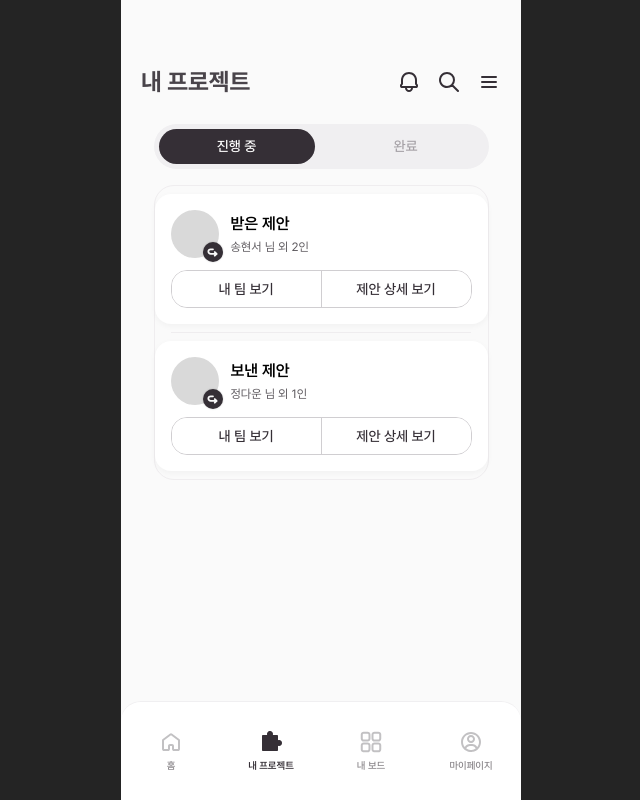
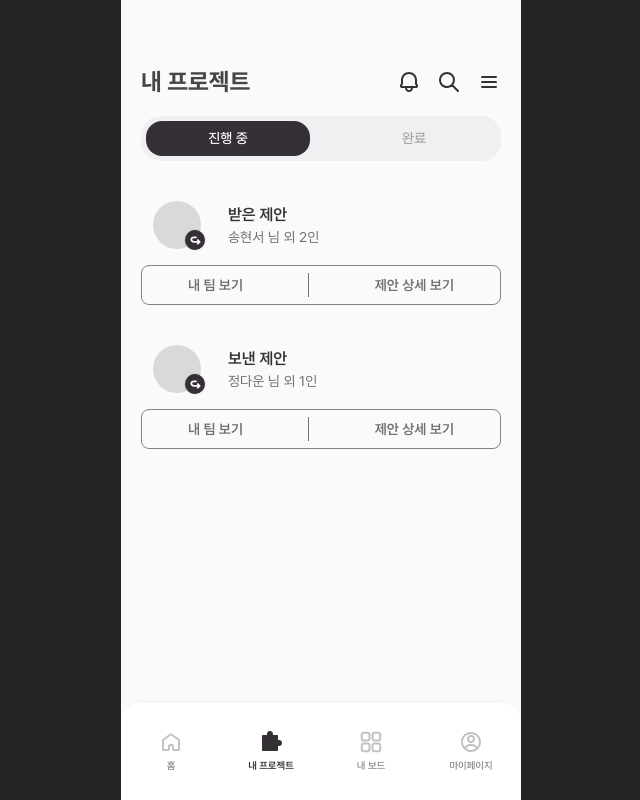
Before and after one commit to sho0814/assemblock-fe, a React (Vite) app: page /Project in a window 1280 px wide. Shown: the whole page, without its empty margins (319-959 px from the left). Built offline with nearby package versions, Linux system fonts and the light colour scheme.

Commit message:
style: 내 프로젝트 페이지 UI 정비 및 Progress 컴포넌트 스타일 수정

```diff
--- a/src/components/project/project/ProjectTabBar.tsx
+++ b/src/components/project/project/ProjectTabBar.tsx
@@ -8,24 +8,22 @@ interface Props {
 }
 
 const Container = styled.div`
-  display: flex;
-  justify-content: space-between;
+  display: inline-flex;
+  justify-content: center;
   align-items: center;
+  gap: 11px;
 
+  width: 100%;
   padding: 5px;
-  width: 335px;
-  height: 45px;
-  background-color: #f0eff1;
-  border-radius: 40px;
 
-  margin: 8px auto 16px;
+  background: var(--GrayScale-GR10, #f0eff1);
+  border-radius: 20px;
 `;
-
 const Tab = styled.button<{ active: boolean }>`
-  width: 156px;
+  width: 100%;
   height: 35px;
   border: none;
-  border-radius: 40px;
+  border-radius: 16px;
   background-color: ${({ active }) => (active ? "#352F36" : "transparent")};
   color: ${({ active }) => (active ? "#FFFFFF" : "#A5A1A6")};
   font-size: 14px;
@@ -35,7 +33,7 @@ const Tab = styled.button<{ active: boolean }>`
   transition: all 0.2s ease;
 
   &:not(:last-child) {
-    margin-right: 11px;
+    margin-right: 11px; /* 오른쪽 탭과의 간격 */
   }
 
   &:hover {
--- a/src/components/project/project/ProposalItem.tsx
+++ b/src/components/project/project/ProposalItem.tsx
@@ -18,11 +18,6 @@ const Item = styled.li`
   display: flex;
   flex-direction: column;
   align-items: flex-start;
-
-  padding: 16px;
-  border-radius: 16px;
-  background: #ffffff;
-  box-shadow: 0 2px 6px rgba(0, 0, 0, 0.04);
 `;
 
 const TopRow = styled.div`
@@ -34,8 +29,10 @@ const TopRow = styled.div`
 
 const Left = styled.div`
   display: flex;
-  gap: 12px;
+  gap: 27px;
   align-items: center;
+
+  margin-left: 12px;
 `;
 
 const AvatarWrap = styled.div`
@@ -54,7 +51,7 @@ const Avatar = styled.div<{ src?: string }>`
 const Badge = styled.div`
   position: absolute;
   right: -4px;
-  bottom: -4px;
+  bottom: -1px;
   width: 20px;
   height: 20px;
   border-radius: 50%;
@@ -79,42 +76,68 @@ const TextWrap = styled.div`
 `;
 
 const Title = styled.div`
+  color: var(--Primary-BK, #352f36);
   font-size: 16px;
+  font-family: Pretendard;
   font-weight: 600;
-  color: #000;
+  line-height: 24px;
+  word-wrap: break-word;
 `;
 
 const Sub = styled.div`
-  margin-top: 2px;
-  font-size: 12px;
+  color: var(--GrayScale-GR70, #726d72);
+  font-size: 14px;
+  font-family: Pretendard;
   font-weight: 400;
-  color: #5d595e;
+  line-height: 21px;
+  word-wrap: break-word;
 `;
 
-// 버튼 그룹
 const CTAGroup = styled.div`
-  margin-top: 12px;
+  margin-top: 16px;
   width: 100%;
-  display: flex;
-  border-radius: 16px;
-  border: 1px solid #d0ced1;
-  overflow: hidden;
+  padding: 0 15px;
+  background: var(--GrayScale-WT, #fafafa);
+  border-radius: 8px;
+  outline: 1px solid var(--GrayScale-GR50, #868286);
+  outline-offset: -1px;
+
+  display: inline-flex;
+  justify-content: space-between;
+  align-items: center;
 `;
 
 const CTAButton = styled.button`
-  flex: 1;
-  padding: 10px 0;
+  height: 40px;
+  padding: 10px 32px;
+  display: flex;
+  justify-content: center;
+  align-items: center;
+  gap: 10px;
+
   border: none;
-  background: #ffffff;
+  background: transparent;
+  cursor: pointer;
+
+  color: var(--GrayScale-GR70, #726d72);
   font-size: 14px;
-  font-weight: 500;
-  color: #352f36;
-  cursor: pointer;
+  font-family:
+    Pretendard,
+    system-ui,
+    -apple-system,
+    BlinkMacSystemFont,
+    "Segoe UI",
+    sans-serif;
+  font-weight: 600;
+  line-height: 21px;
+  word-wrap: break-word;
 `;
 
+// 두 버튼 사이 세로 구분선
 const Divider = styled.div`
   width: 1px;
-  background: #d0ced1;
+  height: 24px;
+  background: var(--GrayScale-GR70, #726d72);
 `;
 
 export default function ProposalItem({
--- a/src/components/project/project/ProposalList.tsx
+++ b/src/components/project/project/ProposalList.tsx
@@ -17,32 +17,19 @@ type Props = {
   sortByNicknameClient?: boolean;
 };
 
-const Card = styled.ul`
+const ListContainer = styled.ul`
   list-style: none;
-  width: 335px;
-  padding: 8px 0;
-  background: #fafafa;
-  border: 1.2px solid var(--GrayScale-GR10, #efedef);
-  border-radius: 20px;
-  margin: 0 auto;
-
-  & > li + li {
-    margin-top: 8px;
-  }
-`;
-
-const Divider = styled.hr`
-  margin: 8px auto;
-  width: 300px;
-  border: 0;
-  border-top: 1.2px solid var(--GrayScale-GR10, #efedef);
+  margin: 0;
+  padding: 40px 0 40px 0;
+  display: flex;
+  flex-direction: column;
+  gap: 40px;
 `;
 
 export default function ProposalList({
   items,
   sortByNicknameClient = false,
 }: Props) {
-  // 정렬 옵션 (선택)
   const sortedItems = React.useMemo(() => {
     const clone = [...items];
     if (sortByNicknameClient) {
@@ -54,9 +41,9 @@ export default function ProposalList({
   if (sortedItems.length === 0) return null;
 
   return (
-    <Card>
-      {sortedItems.map((it, idx) => (
-        <React.Fragment key={it.proposalId}>
+    <ListContainer>
+      {sortedItems.map((it) => (
+        <li key={it.proposalId}>
           <ProposalItem
             kind={it.kind}
             topNickname={it.topNickname}
@@ -65,9 +52,8 @@ export default function ProposalList({
             projectId={it.projectId}
             proposalId={it.proposalId}
           />
-          {idx !== sortedItems.length - 1 && <Divider />}
-        </React.Fragment>
+        </li>
       ))}
-    </Card>
+    </ListContainer>
   );
 }
--- /dev/null
+++ b/src/components/project/proposal/ContactSection.tsx
@@ -0,0 +1,34 @@
+import styled from "styled-components";
+
+type ContactMethodProps = {
+  title: string;
+  description: string;
+};
+
+export function ContactMethod({ title, description }: ContactMethodProps) {
+  return (
+    <Wrapper>
+      <Title>{title}</Title>
+      <Desc>{description}</Desc>
+    </Wrapper>
+  );
+}
+
+const Wrapper = styled.div`
+  display: flex;
+  flex-direction: column;
+  gap: 6px;
+`;
+
+const Title = styled.h3`
+  font-size: 16px;
+  font-weight: 600;
+  color: #000;
+`;
+
+const Desc = styled.p`
+  font-size: 14px;
+  color: #6b6b6b;
+  line-height: 20px;
+  white-space: pre-line;
+`;
--- a/src/components/project/proposal/MemberBlockList.tsx
+++ b/src/components/project/proposal/MemberBlockList.tsx
@@ -16,8 +16,7 @@ export function MemberBlockList({ blocks }: MemberBlockListProps) {
   return (
     <Wrap>
       <HeaderRow>
-        <SectionTitle>팀원 블록</SectionTitle>
-        <Count>{blocks.length}개</Count>
+        <SectionTitle>팀원들의 블록</SectionTitle>
       </HeaderRow>
 
       <List>
--- a/src/components/project/proposal/ProjectDescription.tsx
+++ b/src/components/project/proposal/ProjectDescription.tsx
@@ -8,30 +8,15 @@ interface ProjectDescriptionProps {
 
 export function ProjectDescription({
   title,
-  proposerName,
   description,
 }: ProjectDescriptionProps) {
   return (
-    <Wrap>
+    <div>
       <Title>{title}</Title>
-
-      <ProposerRow>
-        <Label>제안자</Label>
-        <Proposer>{proposerName}</Proposer>
-      </ProposerRow>
-
       <Desc>{description}</Desc>
-    </Wrap>
+    </div>
   );
 }
-
-const Wrap = styled.section`
-  width: 100%;
-  background: #fff;
-  border-radius: 16px;
-  padding: 20px 18px;
-  box-shadow: 0 2px 10px rgba(0, 0, 0, 0.04);
-`;
 
 const Title = styled.h2`
   font-size: 20px;
@@ -41,28 +26,6 @@ const Title = styled.h2`
   line-height: 1.35;
 `;
 
-const ProposerRow = styled.div`
-  display: flex;
-  align-items: center;
-  gap: 8px;
-  margin-bottom: 14px;
-`;
-
-const Label = styled.span`
-  font-size: 12px;
-  font-weight: 600;
-  color: #7b7b7b;
-  background: #f2f4f6;
-  padding: 4px 8px;
-  border-radius: 999px;
-`;
-
-const Proposer = styled.span`
-  font-size: 14px;
-  font-weight: 600;
-  color: #222;
-`;
-
 const Desc = styled.p`
   font-size: 14px;
   line-height: 1.6;
--- a/src/pages/project/ProposalDetailPage.tsx
+++ b/src/pages/project/ProposalDetailPage.tsx
@@ -5,6 +5,7 @@ import { useParams } from "react-router-dom";
 
 import { ProjectProgress } from "@components/project/myteam/ProjectProgress";
 import { ProjectDescription } from "@components/project/proposal/ProjectDescription";
+import { ContactMethod } from "@components/project/proposal/ContactSection";
 import {
   MemberBlockList,
   type MemberBlock,
@@ -69,6 +70,11 @@ export function ProposalDetailPage() {
           description={proposal.project_memo}
         />
 
+        <ContactMethod
+          title="연락수단"
+          description="디스코드 @asdfggg_ 로 연락주세요!"
+        />
+
         {/* 2) 프로젝트 진행상황 (project 있을 때만) */}
         {project && (
           <>
--- a/src/pages/project/ReviewPage.tsx
+++ b/src/pages/project/ReviewPage.tsx
@@ -100,9 +100,8 @@ export function ReviewPage() {
       <Page>
         <SimpleHeader title="리뷰 블록 남기기" />
         <DoneWrapper>
-          <DoneTitle>모든 팀원에게 리뷰를 남겼어요!</DoneTitle>
-          <DoneDesc>프로필에서 작성한 리뷰를 확인할 수 있어요 🙂</DoneDesc>
-          <DoneButton onClick={() => navigate(-1)}>돌아가기</DoneButton>
+          <DoneTitle>모든 팀원에게 리뷰 블록을 남겼어요!</DoneTitle>
+          <DoneButton onClick={() => navigate("/")}>홈으로 돌아가기</DoneButton>
         </DoneWrapper>
       </Page>
     );
```
Also changed, not shown: src/components/project/myteam/ProjectProgress.tsx (+102 -39 lines).
